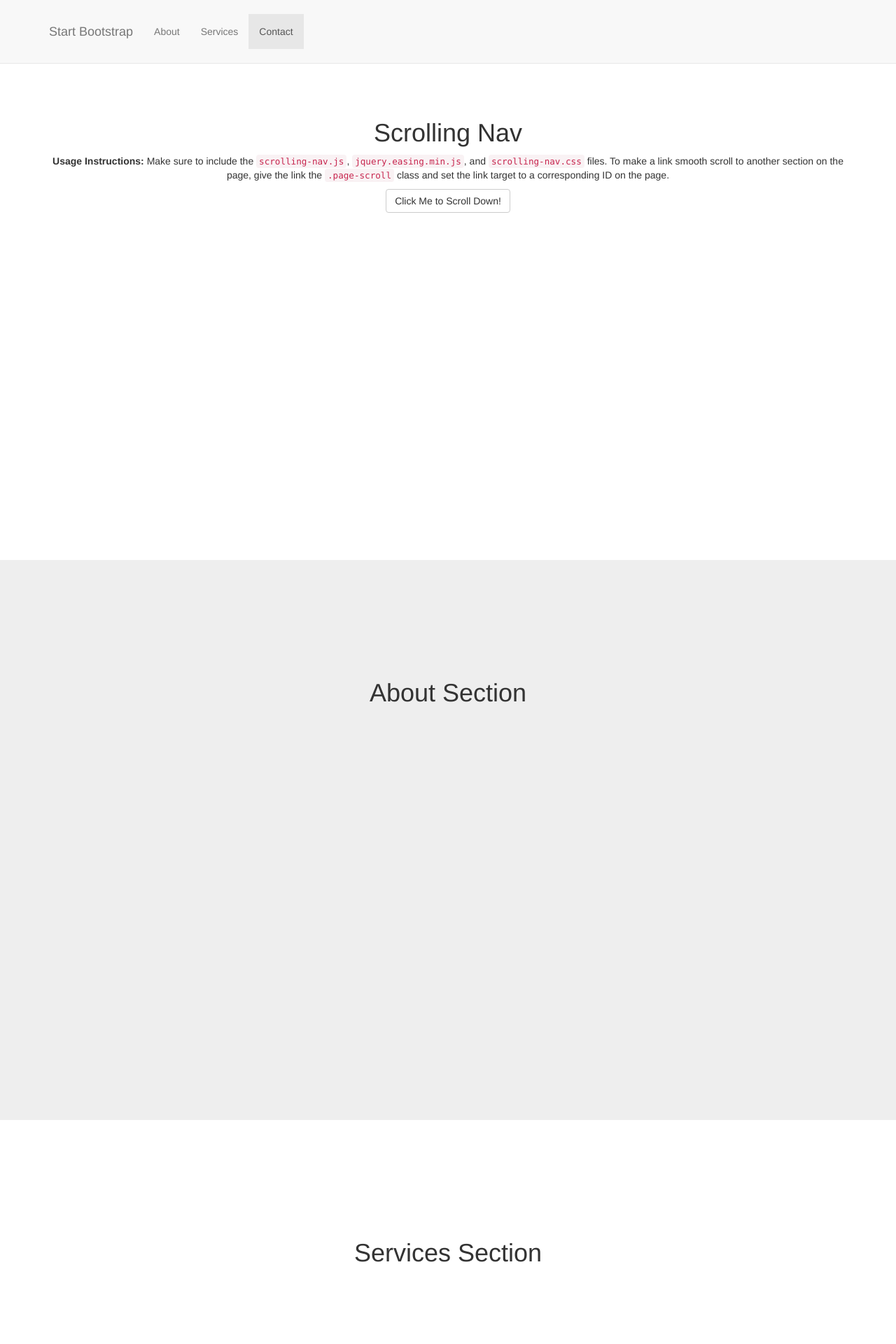
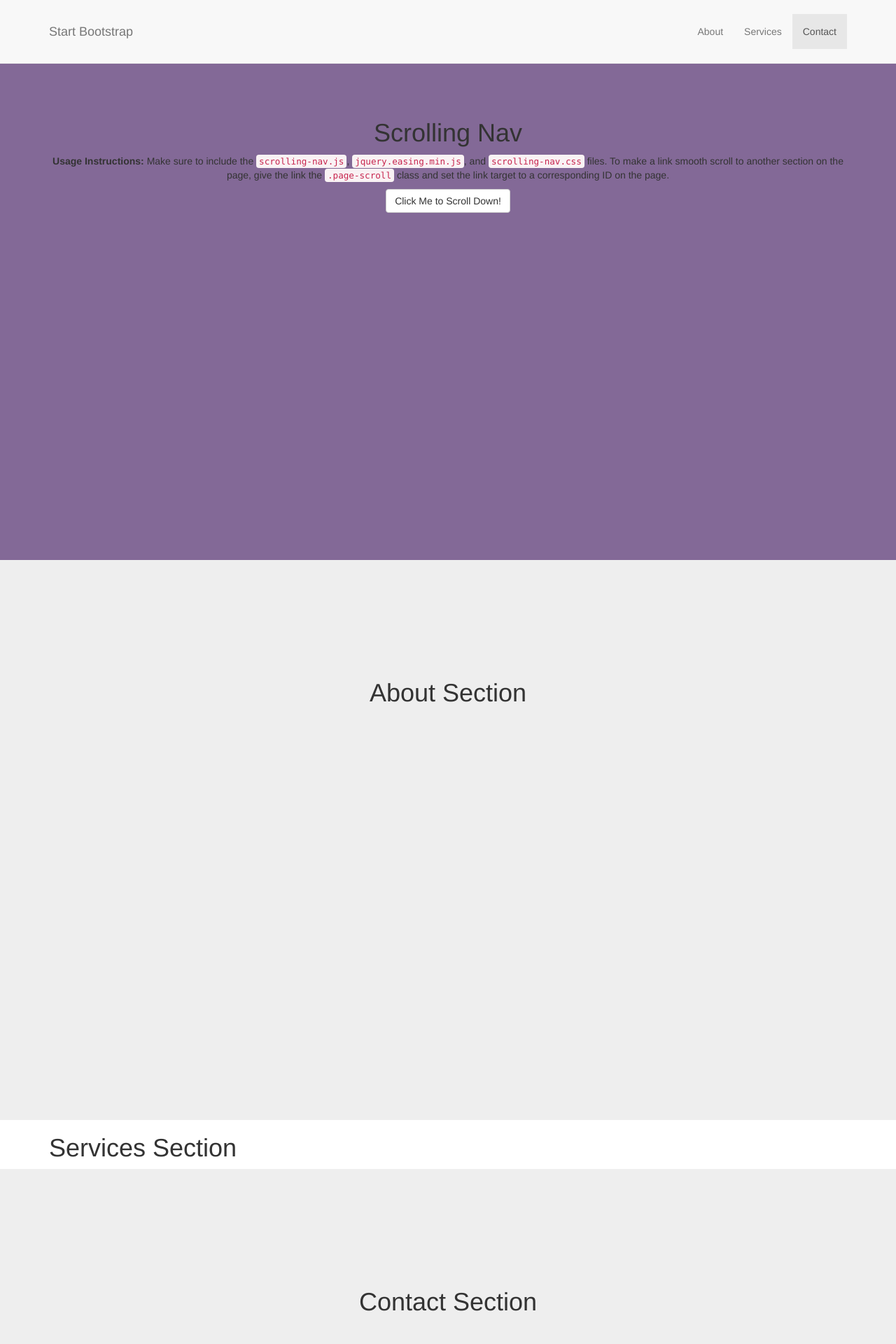
Before and after one commit to james-cosgrove/portfolio, a web app: file app/index.html in a window 1280 px wide. Shown: the top 1920 px of the page at 70% size. After the commit the page ends 1873 px from the top, so only its background shows below. Run offline with its HTML, style and script files only (its server is not run), Linux system fonts and the light colour scheme; some libraries are stand-ins or nearby versions.

Commit message:
float nav links right on navbar and change landing page background color

```diff
--- a/app/css/main.css
+++ b/app/css/main.css
@@ -5,6 +5,12 @@ body {
 html {
   width: 100%;
   height: 100%; }
+
+.fa {
+  color: black; }
+
+ul.nav {
+  float: right; }
 
 @media (min-width: 767px) {
   .navbar {
@@ -19,7 +25,11 @@ html {
   height: 100%;
   padding-top: 150px;
   text-align: center;
-  background: #fff; }
+  left: 0;
+  top: 0;
+  right: 0;
+  bottom: 0;
+  background: #836997; }
 
 .about-section {
   height: 100%;
@@ -27,7 +37,7 @@ html {
   text-align: center;
   background: #eee; }
 
-.services-section {
+.projects-section {
   height: 100%;
   padding-top: 150px;
   text-align: center;
--- a/app/scss/main.scss
+++ b/app/scss/main.scss
@@ -7,6 +7,14 @@ body {
 html {
     width: 100%;
     height: 100%;
+}
+
+.fa {
+  color: black;
+}
+
+ul.nav {
+  float: right;
 }
 
 @media(min-width:767px) {
@@ -26,7 +34,11 @@ html {
     height: 100%;
     padding-top: 150px;
     text-align: center;
-    background: #fff;
+    left: 0;
+    top: 0;
+    right: 0;
+    bottom: 0;
+    background: #836997;
 }
 
 .about-section {
@@ -36,7 +48,7 @@ html {
     background: #eee;
 }
 
-.services-section {
+.projects-section {
     height: 100%;
     padding-top: 150px;
     text-align: center;
```
